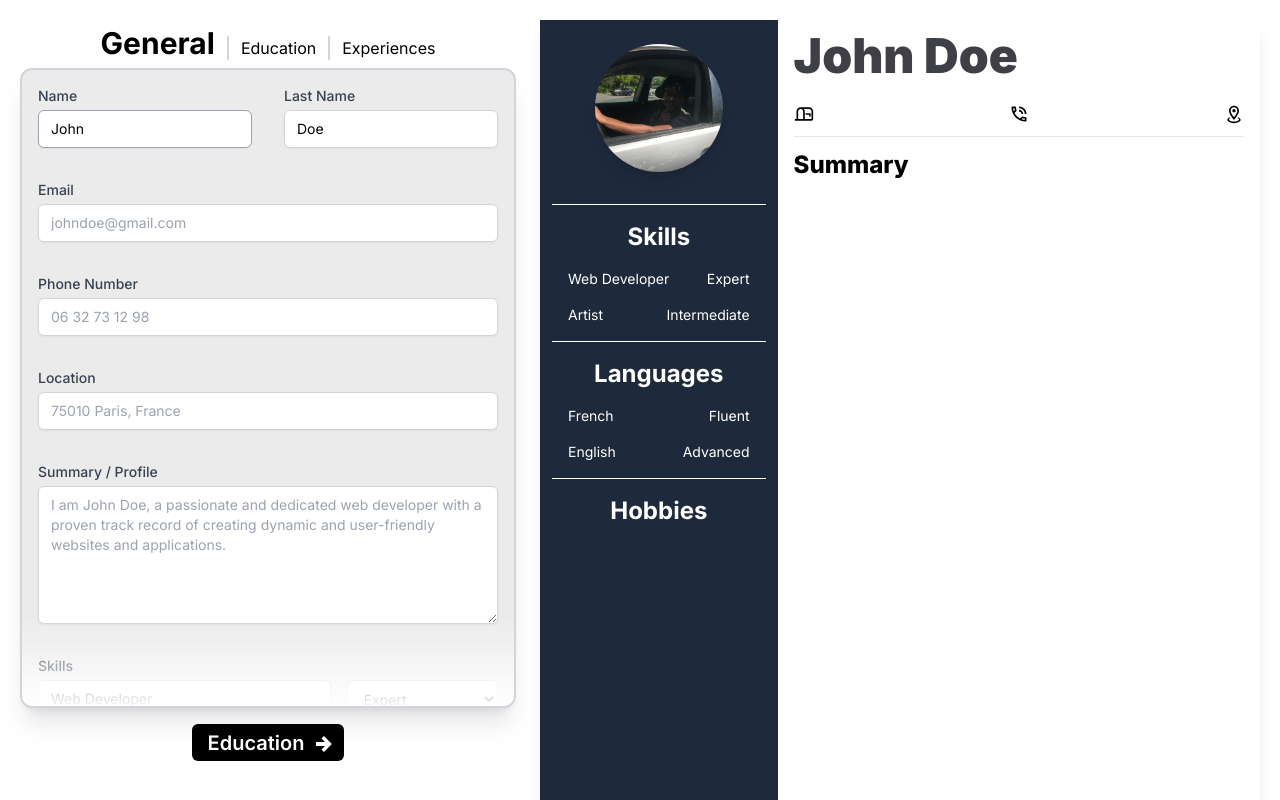
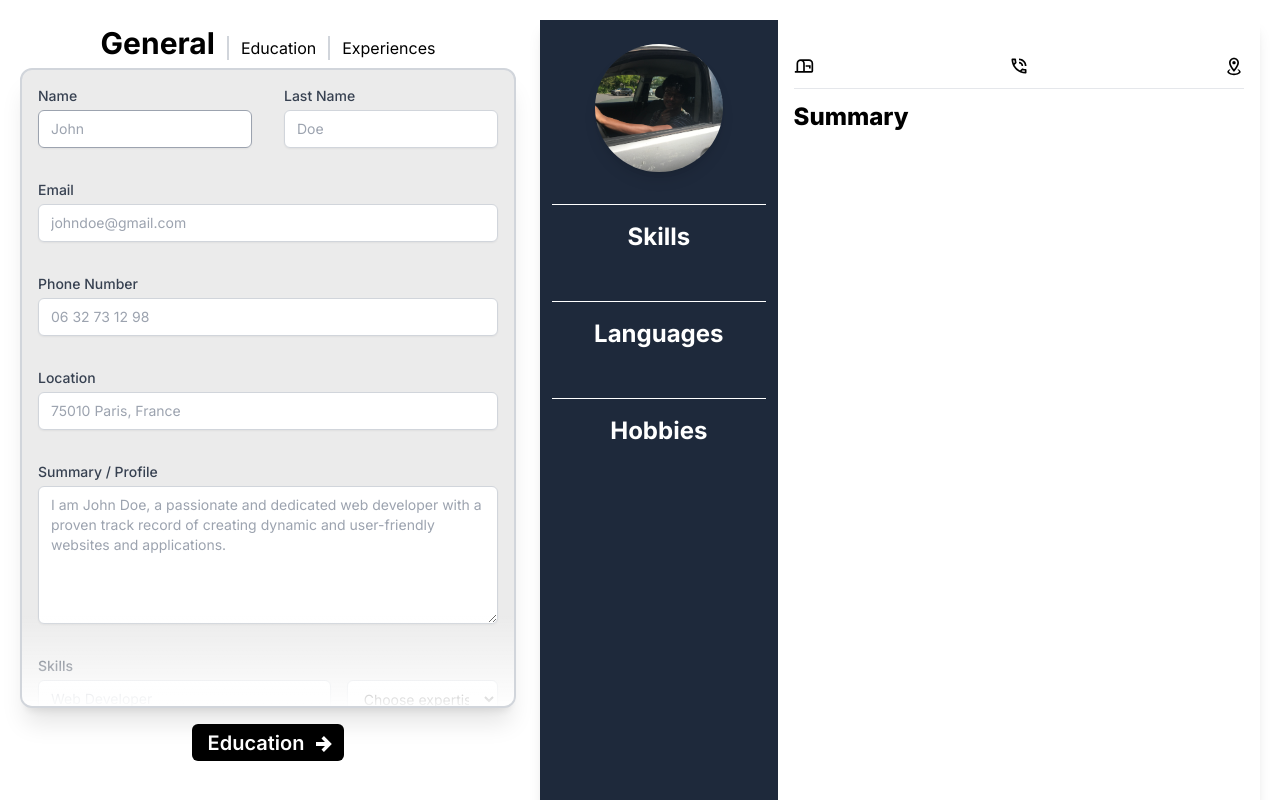
Before and after one commit to Vincent0103/CV-application, a React (Vite) app: page / in a window 1280 px wide. Shown: the top 800 px of the page. Built offline with nearby package versions, Linux system fonts and the light colour scheme.

Commit message:
Fix first expertise not updating correctly

```diff
--- a/src/App.jsx
+++ b/src/App.jsx
@@ -5,19 +5,19 @@ import CVpreview from './components/CVpreview.jsx';
 
 function App() {
   const [generalInformations, setGeneralInformations] = useState({
-    name: 'John',
-    lastName: 'Doe',
+    name: '',
+    lastName: '',
     email: '',
     tel: '',
     location: '',
     summary: '',
     skills: [
-      { id: 0, skill: 'Web Developer', expertise: 'Expert' },
-      { id: 1, skill: 'Artist', expertise: 'Intermediate' },
+      { id: 0, skill: '', expertise: '' },
+      { id: 1, skill: '', expertise: '' },
     ],
     languages: [
-      { id: 0, language: 'French', fluency: 'Fluent' },
-      { id: 1, language: 'English', fluency: 'Advanced' },
+      { id: 0, language: '', fluency: '' },
+      { id: 1, language: '', fluency: '' },
     ],
     hobbies: '',
   });
--- a/src/components/GeneralForm.jsx
+++ b/src/components/GeneralForm.jsx
@@ -11,7 +11,7 @@ const GeneralForm = ({ generalInformations, setGeneralInformations }) => {
   const handleChange = (e, key, [category = null, innerObjectId = null]) => {
     if (!(key in generalInformations)) return;
 
-    if (category && innerObjectId !== null) {
+    if (category !== null && innerObjectId !== null) {
       setGeneralInformations((prevState) => ({
         ...prevState,
         [key]: prevState[key].map((entry) => (
@@ -24,8 +24,6 @@ const GeneralForm = ({ generalInformations, setGeneralInformations }) => {
         [key]: e.target.value,
       }));
     }
-
-    console.log(generalInformations);
   };
 
   return (
@@ -58,9 +56,8 @@ const GeneralForm = ({ generalInformations, setGeneralInformations }) => {
           value={generalInformations.skills[0].skill} category={'skill'} innerObjectId={0}>
 
             <Select name="expertise1" values={['Beginner', 'Intermediate', 'Advanced', 'Expert']}
-            handleChange={handleChange} dataKey={'skills'}
-            selectedValue={generalInformations.skills[0].expertise} category={'expertise'}
-            innerObjectId={0}/>
+            handleChange={handleChange} dataKey={'skills'} category={'expertise'}
+            selectedValue={generalInformations.skills[0].expertise} innerObjectId={0}/>
 
           </ Input>
 
--- a/src/components/Utils.jsx
+++ b/src/components/Utils.jsx
@@ -48,6 +48,7 @@ const Select = ({
   return (
     <select name={name} id={name} className={classes}
     value={selectedValue} onChange={handleChangeParameterized}>
+      <option value="" disabled selected>Choose {category}</option>
       {values.map((value) => <option key={uuidv4()} value={value}>
         {value[0].toUpperCase() + value.slice(1)}
       </option>)}
```
